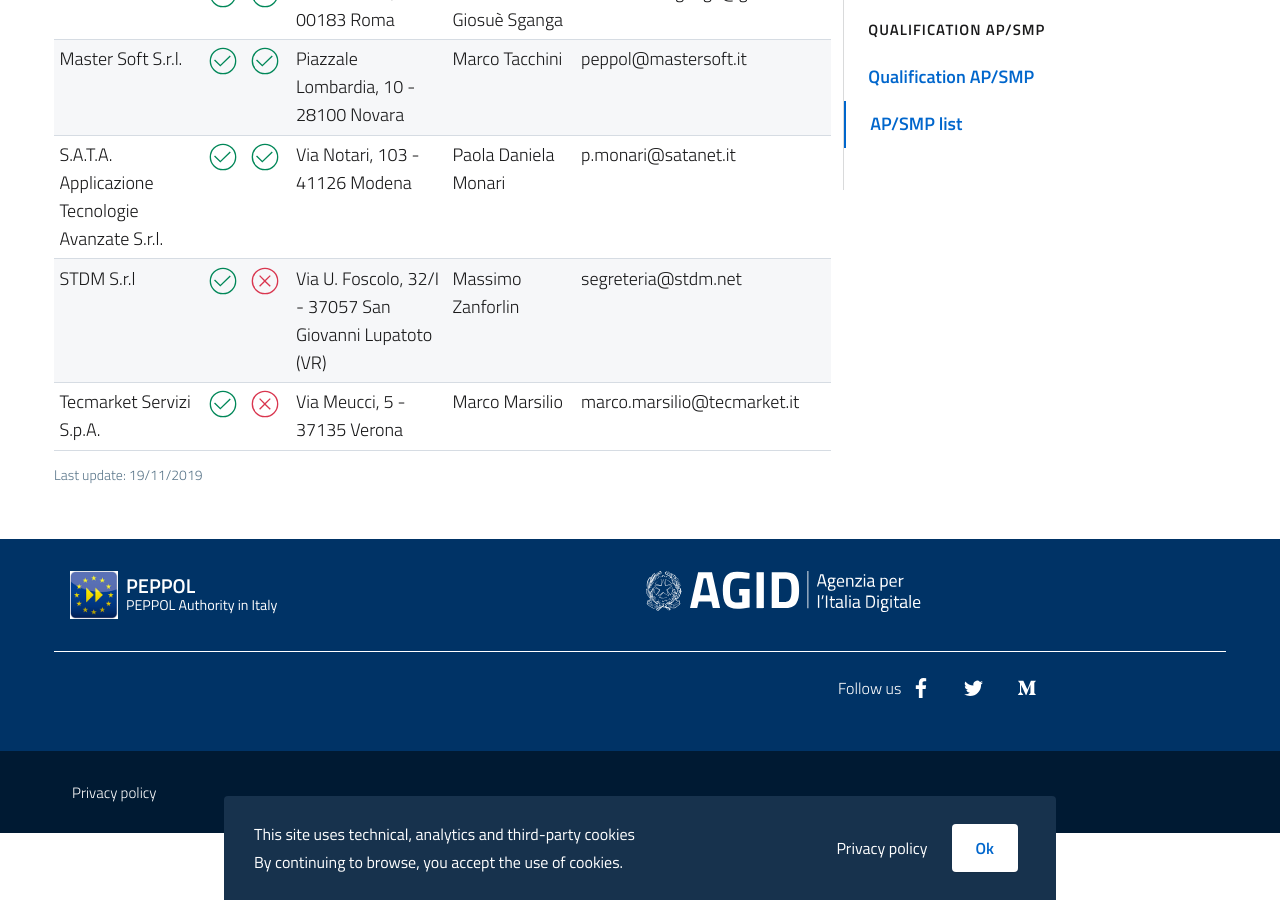
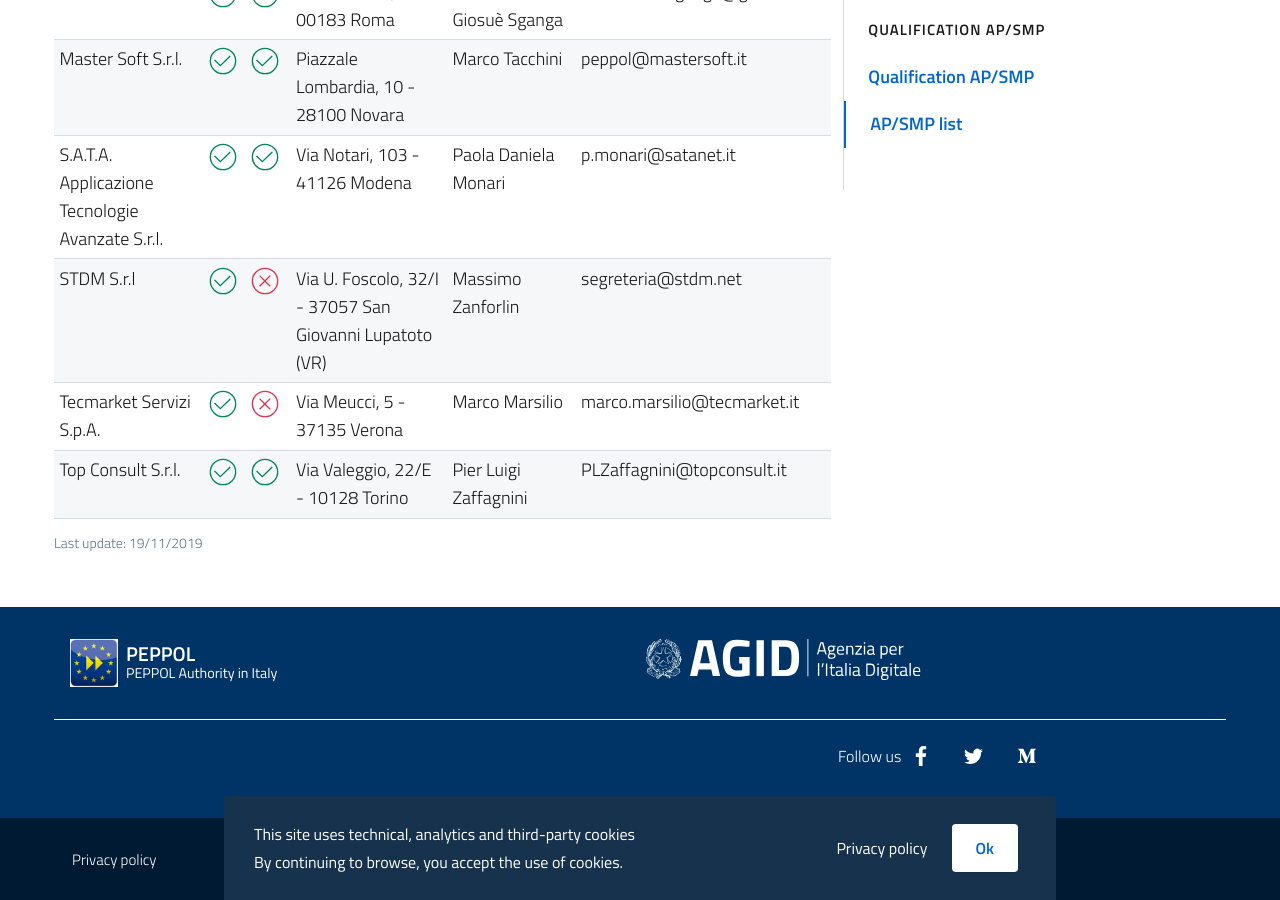
Before and after one commit to realeroberto/peppol.agid.gov.it, a Jekyll site: the page built from en/qualification-ap-smp/ap-smp-list.md, in a window 1280 px wide and 900 px high, scrolled down 1651 px. Built offline with Jekyll 4.4.1, drawn with Linux system fonts in a browser that asks for light colours.

Commit message:
Update ap-smp-list.yml

```diff
--- a/_data/ap-smp-list.yml
+++ b/_data/ap-smp-list.yml
@@ -107,3 +107,9 @@
   registered_office: Via Meucci, 5 - 37135 Verona
   contact_point: Marco Marsilio
   contact_info: marco.marsilio@tecmarket.it
+- business_name: Top Consult S.r.l.
+  ap: true
+  smp: true
+  registered_office: Via Valeggio, 22/E - 10128 Torino
+  contact_point: Pier Luigi Zaffagnini
+  contact_info: PLZaffagnini@topconsult.it
```
